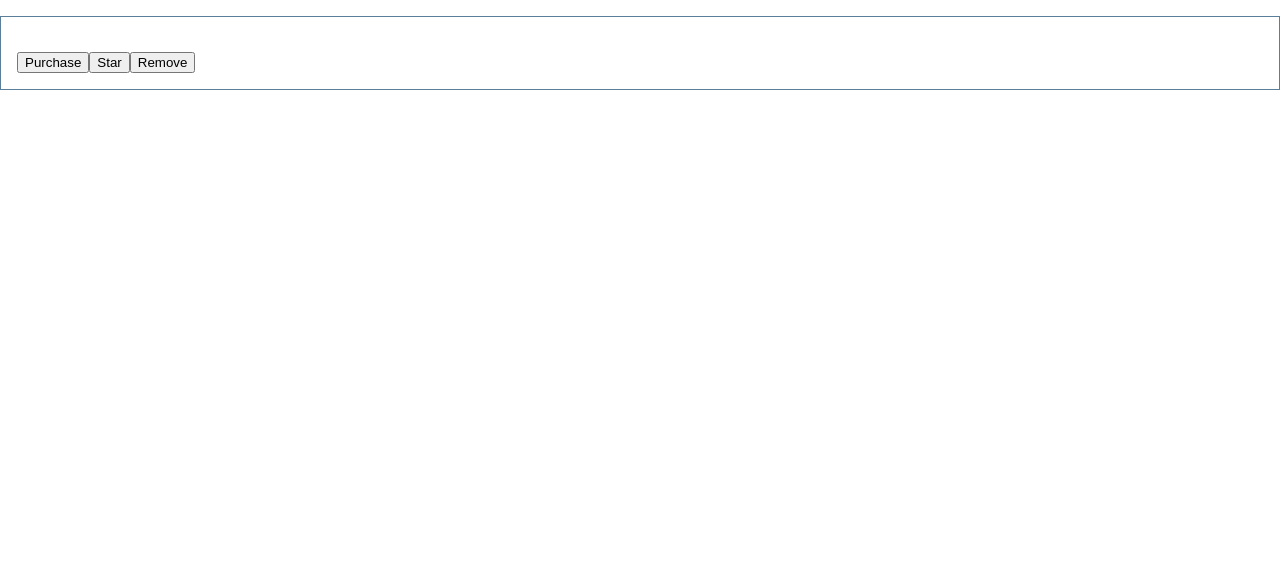
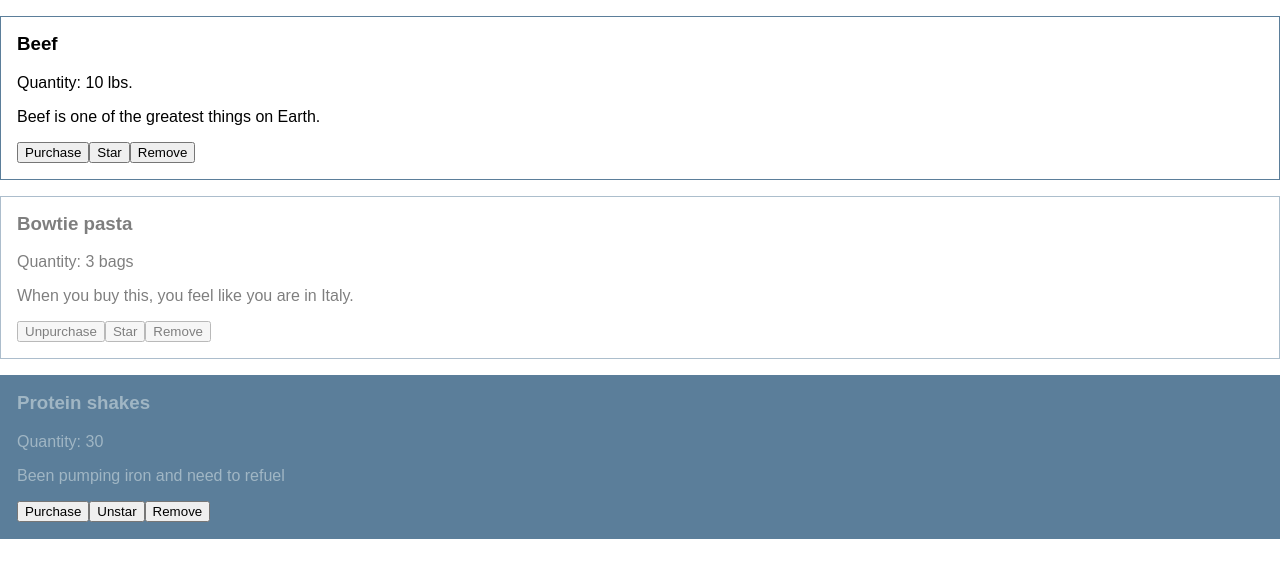
Before and after one commit to rcwestlake/workshop-react-testing, a React (Create React App) app: page / in a window 1280 px wide. Shown: the top 578 px of the page. Built offline with nearby package versions, Linux system fonts and the light colour scheme.

Commit message:
Display data from App

```diff
--- a/public/index.html
+++ b/public/index.html
@@ -3,7 +3,6 @@
   <head>
     <meta charset="utf-8">
     <meta name="viewport" content="width=device-width, initial-scale=1">
-    <link rel="shortcut icon" href="%PUBLIC_URL%/favicon.ico">
     <title>Foodie</title>
   </head>
   <body>
--- a/src/App.js
+++ b/src/App.js
@@ -1,12 +1,69 @@
 import React, { Component } from 'react';
-import logo from './logo.svg';
+import Grocery from './Grocery';
 import './App.css';
 
+let groceries = [
+  {
+    id: 0,
+    name: 'Beef',
+    quantity: '10 lbs.',
+    notes: 'Beef is one of the greatest things on Earth.',
+    purchased: false,
+    starred: false,
+  },
+  {
+    id: 1,
+    name: 'Bowtie pasta',
+    quantity: '3 bags',
+    notes: 'When you buy this, you feel like you are in Italy.',
+    purchased: true,
+    starred: false,
+  },
+  {
+    id: 2,
+    name: 'Protein shakes',
+    quantity: '30',
+    notes: 'Been pumping iron and need to refuel',
+    purchased: false,
+    starred: true,
+  }
+]
+
 class App extends Component {
+  constructor() {
+    super();
+
+    this.state = {
+
+    }
+  }
+  onPurchase() {
+
+  }
+
+  onStar() {
+
+  }
+
+  onDelete() {
+
+  }
+
   render() {
     return (
-      <div className="App">
-      </div>
+      <main>
+        {groceries.map((item, i) => {
+          return <Grocery
+            key={i}
+            id={item.id}
+            name={item.name}
+            quantity={item.quantity}
+            notes={item.notes}
+            purchased={item.purchased}
+            starred={item.starred}
+          />
+        })}
+      </main>
     );
   }
 }
--- a/src/Grocery.js
+++ b/src/Grocery.js
@@ -2,17 +2,21 @@ import React from 'react';
 import classnames from 'classnames';
 import './Grocery.css';
 
-const Grocery = ({ name, quantity, notes, purchased, starred, onPurchase, onStar, onDelete }) => {
+const Grocery = ({ name, quantity, notes, purchased, starred, onPurchase, onStar, onDelete, id }) => {
   return (
-    <article className={classnames(`Grocery ${starred ? 'starred' : ''} ${purchased ? 'purchased' : ''}`)}>
+    <article key={id} className={classnames(`Grocery ${starred ? 'starred' : ''} ${purchased ? 'purchased' : ''}`)}>
       <h3>{name}</h3>
       {quantity && <p className='Grocery-quantity'>Quantity: {quantity}</p>}
       {notes && <p className="Grocery-notes">{notes}</p>}
       <button
         className="Grocery-purchase"
         onClick={onPurchase}>{purchased ? 'Unpurchase' : 'Purchase'}</button>
-      <button className="Grocery-star">{starred ? 'Unstar' : 'Star'}</button>
-      <button className="Grocery-remove">Remove</button>
+      <button
+        className="Grocery-star"
+        onClick={onStar}>{starred ? 'Unstar' : 'Star'}</button>
+      <button
+        className="Grocery-remove"
+        onClick={onDelete}>Remove</button>
     </article>
   )
 }
--- a/src/index.js
+++ b/src/index.js
@@ -1,9 +1,9 @@
 import React from 'react';
 import ReactDOM from 'react-dom';
-import Grocery from './Grocery';
+import App from './App';
 import './index.css';
 
 ReactDOM.render(
-  <Grocery />,
+  <App />,
   document.getElementById('root')
 );
```
Also changed, not shown: 2 other files (tests, documents, lock files or other folders).
